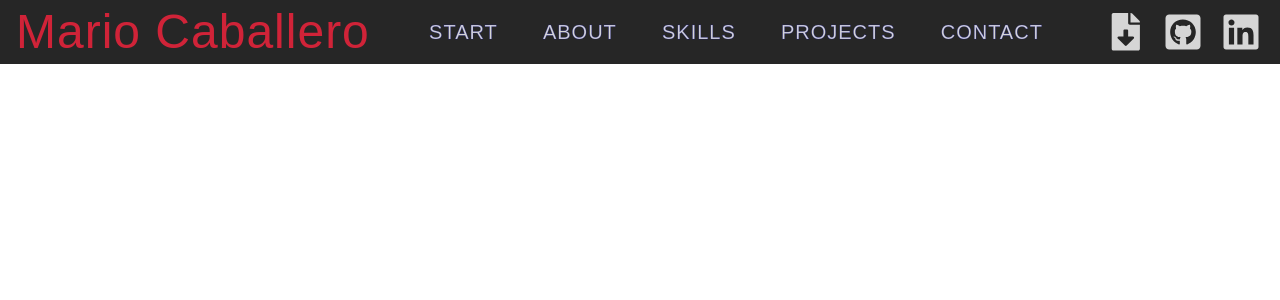
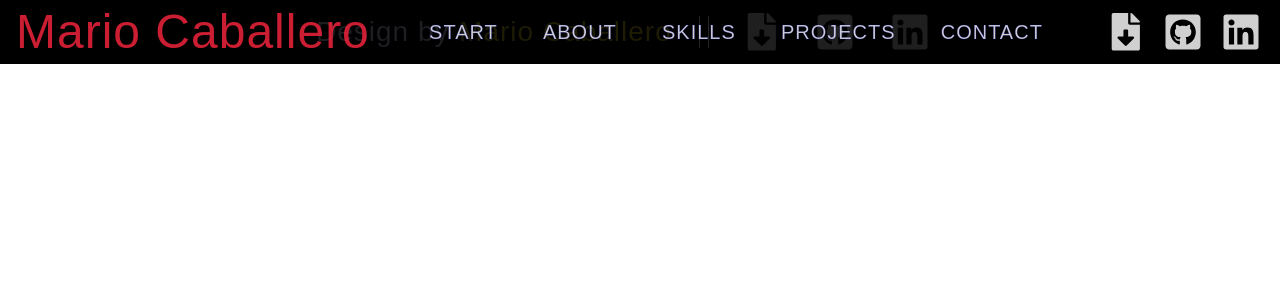
Before and after one commit to marioacaballero/portfolio, a React (Create React App) app: page / in a window 1280 px wide. Shown: the top 300 px of the page. Built offline with nearby package versions, Linux system fonts and the light colour scheme.

Commit message:
add footer component

```diff
--- a/src/App.js
+++ b/src/App.js
@@ -1,6 +1,7 @@
 /* eslint-disable linebreak-style */
 
 import { Route, Routes } from 'react-router-dom';
+import Footer from './components/Footer/Footer';
 import Home from './components/Home/Home';
 import NavBar from './components/NavBar/NavBar';
 
@@ -11,6 +12,7 @@ function App() {
       <Routes>
         <Route path="/portfolio/" element={<Home />} />
       </Routes>
+      <Footer />
     </div>
   );
 }
--- /dev/null
+++ b/src/components/Footer/Footer.jsx
@@ -0,0 +1,39 @@
+import React from 'react';
+import { FaGithubSquare, FaLinkedin, FaFileDownload } from 'react-icons/fa';
+import style from './Footer.module.css';
+
+function Footer() {
+  return (
+    <div className={style.mainFooter}>
+      <h3>
+        Design by
+        <a href="/portfolio/#home">Mario Caballero</a>
+      </h3>
+      <section>
+        <a
+          href="https://github.com/marioacaballero"
+          target="_blank"
+          rel="noreferrer"
+        >
+          <FaFileDownload className={style.icon2} />
+        </a>
+        <a
+          href="https://github.com/marioacaballero"
+          target="_blank"
+          rel="noreferrer"
+        >
+          <FaGithubSquare className={style.icon} />
+        </a>
+        <a
+          href="https://www.linkedin.com/in/mario-a-caballero/"
+          target="_blank"
+          rel="noreferrer"
+        >
+          <FaLinkedin className={style.icon} />
+        </a>
+      </section>
+    </div>
+  );
+}
+
+export default Footer;
--- /dev/null
+++ b/src/components/Footer/Footer.module.css
@@ -0,0 +1,61 @@
+.mainFooter,
+.mainFooter > h3,
+.mainFooter > section {
+  display: flex;
+  align-items: center;
+}
+.mainFooter {
+  justify-content: center;
+  gap: 0.5rem;
+  width: 100%;
+  height: 4rem;
+  background-color: rgb(0, 0, 0);
+  font-family: Arial, Helvetica, sans-serif;
+}
+
+.mainFooter > h3 {
+  width: 30%;
+  height: 2rem;
+  margin-bottom: 0;
+  border-right: 1px solid white;
+  color: rgba(245, 245, 245, 0.85);
+  -webkit-text-stroke: 0.5px rgba(0, 0, 255, 0.3);
+  letter-spacing: 1px;
+}
+
+.mainFooter > h3 > a {
+  text-decoration: none;
+  color: rgba(244, 228, 9, 0.85);
+  padding-left: 0.6rem;
+  letter-spacing: 1px;
+}
+
+.mainFooter > h3 > a:hover {
+  cursor: pointer;
+  color: rgba(239, 35, 60, 0.85);
+}
+
+.mainFooter > section {
+  border-left: 1px solid white;
+  height: 2rem;
+  width: 20%;
+  justify-content: space-evenly;
+}
+
+.icon,
+.icon2 {
+  color: rgba(245, 245, 245, 0.85);
+}
+
+.icon:hover,
+.icon2:hover {
+  cursor: pointer;
+  color: rgb(0, 98, 255);
+}
+
+.icon {
+  font-size: 2.5rem;
+}
+.icon2 {
+  font-size: 2.35rem;
+}
```
